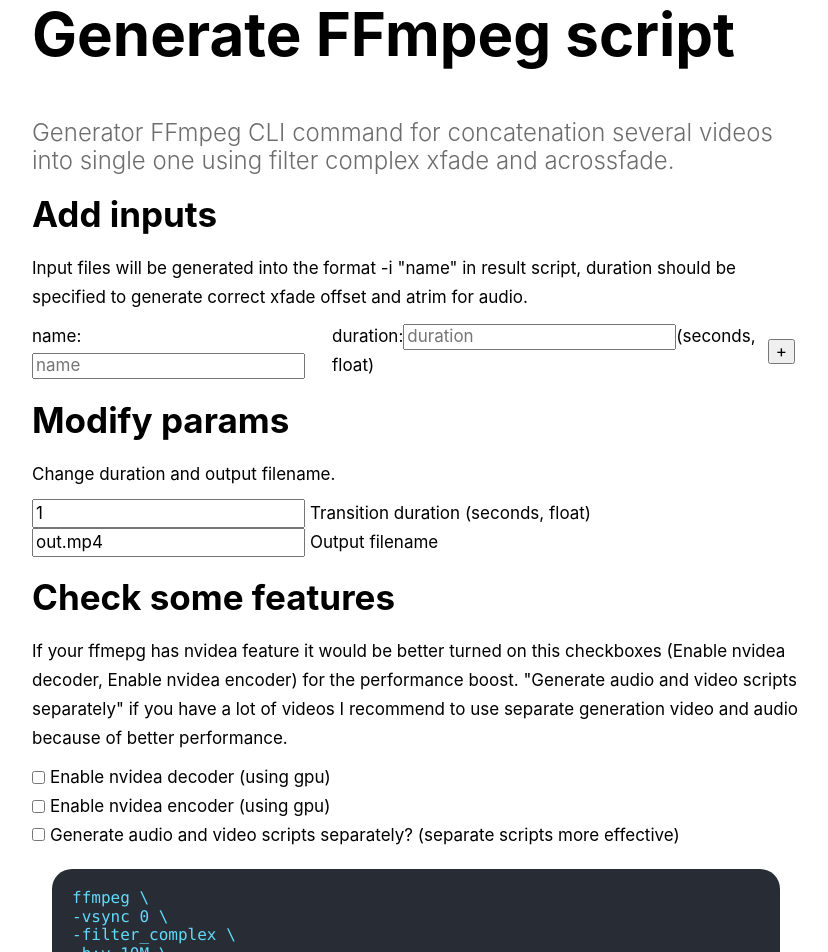
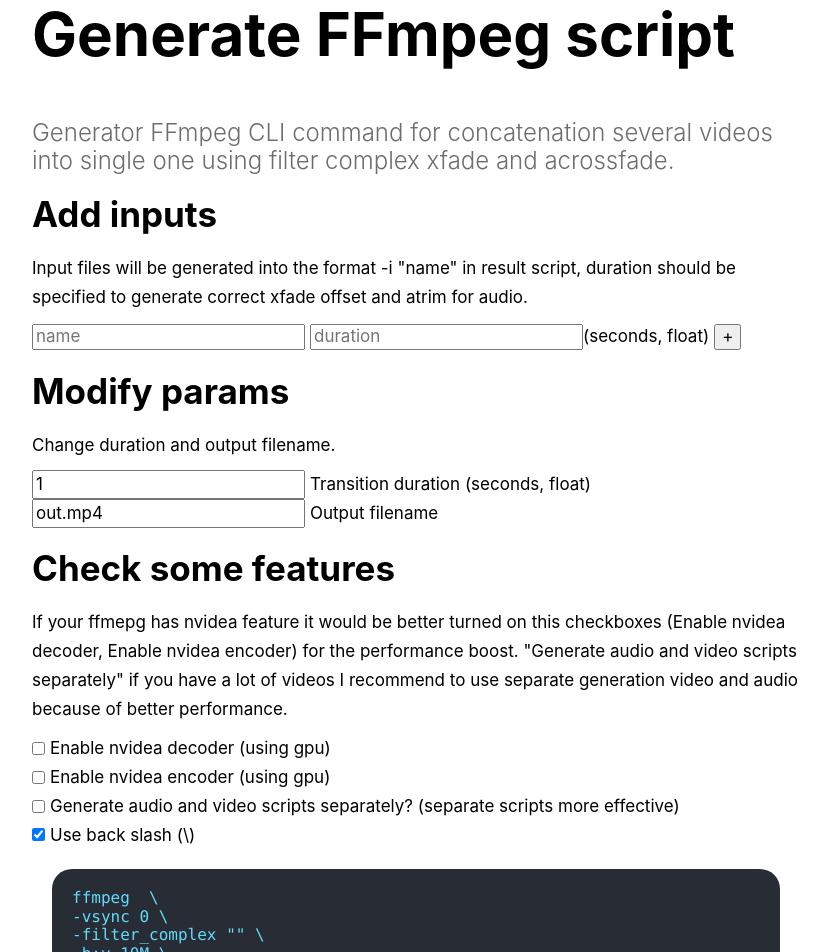
Before and after one commit to Romander/ffmpeg-script-generator, a React (Create React App) app: page / in a window 1280 px wide. Shown: the top 952 px of the page, without its empty margins (224-1052 px from the left). Built offline with nearby package versions, Linux system fonts and the light colour scheme.

Commit message:
added checkbox for using back slashes, changed out-temp files naming to temp.*, fixed result script, refactored scriptvisualizer

```diff
--- a/src/App/App.tsx
+++ b/src/App/App.tsx
@@ -16,6 +16,7 @@
         React.useState<boolean>(false);
     const [isScriptGeneratingSeparately, setIsScriptGeneratingSeparately] =
         React.useState<boolean>(false);
+    const [useBackSlash, setUseBackSlash] = React.useState<boolean>(true);
 
     const [transition, setTransition] = React.useState<number>(1);
     const [inputs, setInputs] = React.useState<Array<IFFmpegInputParam>>([]);
@@ -80,6 +81,10 @@
 
     const handleChangeIsScriptGeneratingSeparately = React.useCallback(() => {
         setIsScriptGeneratingSeparately((value) => !value);
+    }, []);
+
+    const handleUseBackSlash = React.useCallback(() => {
+        setUseBackSlash((value) => !value);
     }, []);
 
     const getScript = (
@@ -239,6 +244,11 @@
                         }
                         onChange={handleChangeIsScriptGeneratingSeparately}
                     />
+                    <Checkbox
+                        value={useBackSlash}
+                        title={'Use back slash (\\)'}
+                        onChange={handleUseBackSlash}
+                    />
                 </div>
 
                 {isScriptGeneratingSeparately ? (
@@ -251,8 +261,9 @@
                                 script.filterComplexVideosSettings
                             }
                             xfades={script.xfades}
-                            mapping={'-map "[video]"'}
-                            outputFilename={'out.mp4'}
+                            mapping={[{ '-map': '"[video]"' }]}
+                            outputFilename={'temp.mp4'}
+                            useBackSlash={useBackSlash}
                         />
 
                         <ScriptVisualizer
@@ -263,13 +274,14 @@
                                 script.filterComplexAudiosSettings
                             }
                             acrossfades={script.acrossfades}
-                            mapping={'-map "[audio]"'}
-                            outputFilename={'out.wav'}
+                            mapping={[{ '-map': '"[audio]"' }]}
+                            outputFilename={'temp.wav'}
+                            useBackSlash={useBackSlash}
                         />
 
                         <ScriptVisualizerView>
-                            ffmpeg -i "out.mp4" -i "out.wav"-c:v copy -c:a aac{' '}
-                            {outputFilename}
+                            ffmpeg -i "temp.mp4" -i "temp.wav" -c:v copy -c:a
+                            aac {outputFilename}
                         </ScriptVisualizerView>
                     </>
                 ) : (
@@ -285,8 +297,12 @@
                         }
                         xfades={script.xfades}
                         acrossfades={script.acrossfades}
-                        mapping={'-map "[audio]" -map "[video]"'}
+                        mapping={[
+                            { '-map': '"[audio]"' },
+                            { '-map': '"[video]"' },
+                        ]}
                         outputFilename={outputFilename}
+                        useBackSlash={useBackSlash}
                     />
                 )}
             </div>
--- a/src/App/components/AddInputParam/AddInputParam.tsx
+++ b/src/App/components/AddInputParam/AddInputParam.tsx
@@ -29,7 +29,6 @@
     return (
         <div className="add-input-param">
             <div>
-                name:
                 <input
                     value={name || ''}
                     placeholder="name"
@@ -37,7 +36,6 @@
                 />
             </div>
             <div>
-                duration:
                 <input
                     type="number"
                     value={duration || ''}
--- a/src/App/components/Checkbox/Checkbox.tsx
+++ b/src/App/components/Checkbox/Checkbox.tsx
@@ -3,6 +3,7 @@
 import './Checkbox.css';
 
 interface ICheckboxProps {
+    value?: boolean;
     title: string;
     onChange: (changed: boolean) => void;
 }
@@ -15,7 +16,8 @@
             <input
                 type="checkbox"
                 ref={inputRef}
-                onChange={() => props.onChange(true)}
+                checked={props.value}
+                onChange={(e) => props.onChange(e.target.checked)}
             />
             <div>{props.title}</div>
         </div>
--- /dev/null
+++ b/src/App/components/ScriptVisualizer/ScriptVisualizer.css
@@ -0,0 +1,3 @@
+.script-visualizer-item {
+    white-space: pre;
+}
--- a/src/App/components/ScriptVisualizer/ScriptVisualizer.tsx
+++ b/src/App/components/ScriptVisualizer/ScriptVisualizer.tsx
@@ -1,68 +1,98 @@
 import { IFFmpegInputParam } from '../../types';
 import { ScriptVisualizerView } from './components/ScriptVisualizerView/ScriptVisualizerView';
+
+import './ScriptVisualizer.css';
 
 interface IScriptVisualizerProps {
     enableNvideaDecode: boolean;
     enableNvideaEncode: boolean;
-    inputs: Array<IFFmpegInputParam>;
-    filterComplexVideosSettings?: Array<string>;
-    filterComplexAudiosSettings?: Array<string>;
-    xfades?: Array<string>;
-    acrossfades?: Array<string>;
-    mapping: string;
+    inputs: IFFmpegInputParam[];
+    filterComplexVideosSettings?: string[];
+    filterComplexAudiosSettings?: string[];
+    xfades?: string[];
+    acrossfades?: string[];
+    mapping: { [key: string]: string }[];
     outputFilename: string;
+    useBackSlash: boolean;
 }
 
+const getFilterComplex = (
+    useBackSlash: boolean,
+    filterComplexVideosSettings?: string[],
+    filterComplexAudiosSettings?: string[],
+    xfades?: string[],
+    acrossfades?: string[]
+): string => {
+    if (useBackSlash) {
+        const separator = useBackSlash ? ' \\ \n' : '';
+
+        return `"${(filterComplexVideosSettings || [])
+            .map((item) => `${item}${separator}`)
+            .join('')}${(filterComplexAudiosSettings || [])
+            .map((item) => `${item}${separator}`)
+            .join('')}${
+            acrossfades
+                ? (xfades || [])
+                      .map(
+                          (item, index) =>
+                              `${item}${
+                                  (xfades || []).length - 1 === index &&
+                                  acrossfades
+                                      ? `;`
+                                      : ''
+                              }${separator}`
+                      )
+                      .join('')
+                : (xfades || []).join(separator)
+        }${(acrossfades || []).join(separator)}"`;
+    }
+
+    return `"${(filterComplexVideosSettings || []).join('')}${(
+        filterComplexAudiosSettings || []
+    ).join('')}${(xfades || []).join('')}${acrossfades && xfades ? `;` : ''}${(
+        acrossfades || []
+    ).join('')}"`;
+};
+
 function ScriptVisualizer(props: IScriptVisualizerProps) {
+    const script: { [key: string]: string | undefined }[] = [
+        { ffmpeg: undefined },
+        { '-vsync': '0' },
+        ...(props.enableNvideaDecode ? [{ '-c:v': 'h264_cuvid' }] : []),
+        ...props.inputs.map((input) => ({ '-i': input.name })),
+        {
+            '-filter_complex': getFilterComplex(
+                props.useBackSlash,
+                props.filterComplexVideosSettings,
+                props.filterComplexAudiosSettings,
+                props.xfades,
+                props.acrossfades
+            ),
+        },
+        ...(props.enableNvideaEncode ? [{ '-c:v': 'h264_nvenc' }] : []),
+        { '-b:v': '10M' },
+        ...props.mapping,
+        { [props.outputFilename]: undefined },
+    ];
+
     return (
         <ScriptVisualizerView>
-            <div>ffmpeg \</div>
-            <div>-vsync 0 \</div>
-            {props.enableNvideaDecode && <div>-c:v h264_cuvid \</div>}
-            {props.inputs.map((input, index) => (
-                <div key={index}>-i "{input.name}" \</div>
-            ))}
-            <div>
-                -filter_complex \
-                {props.filterComplexVideosSettings?.map((setting, index) => (
-                    <div key={index}>
-                        {index === 0 ? '"' : null}
-                        {setting} \
-                    </div>
-                ))}
-                {props.filterComplexAudiosSettings?.map((setting, index) => (
-                    <div key={index}>{setting} \</div>
-                ))}
-            </div>
-            <div>
-                {props.xfades?.map((xfade, index) => (
-                    <div key={index}>
-                        {xfade}
-                        {props.xfades?.length &&
-                        index === props.xfades?.length - 1
-                            ? props.acrossfades
-                                ? ';'
-                                : '"'
-                            : null}
-                        \
-                    </div>
-                ))}
-                {props.acrossfades?.map((acrossfade, index) => (
-                    <div key={index}>
-                        {acrossfade}
-                        {props.acrossfades?.length &&
-                        index === props.acrossfades?.length - 1
-                            ? '"'
-                            : null}
-                        \
-                    </div>
-                ))}
-            </div>
-            {props.enableNvideaEncode && <div>-c:v h264_nvenc \</div>}
-            <div>-b:v 10M \</div>
-            <div>
-                {props.mapping} "{props.outputFilename}" \
-            </div>
+            {props.useBackSlash
+                ? script.map((value, index) =>
+                      Object.keys(value).map((key) => (
+                          <div key={index} className="script-visualizer-item">
+                              {key} {value[key]}{' '}
+                              {script.length - 1 !== index ? '\\' : ''}
+                          </div>
+                      ))
+                  )
+                : script
+                      .map((value) =>
+                          Object.keys(value)
+                              .map((key) => `${key} ${value[key] || ''}`)
+                              .join(' ')
+                      )
+                      .join(' ')}
         </ScriptVisualizerView>
     );
 }
```
